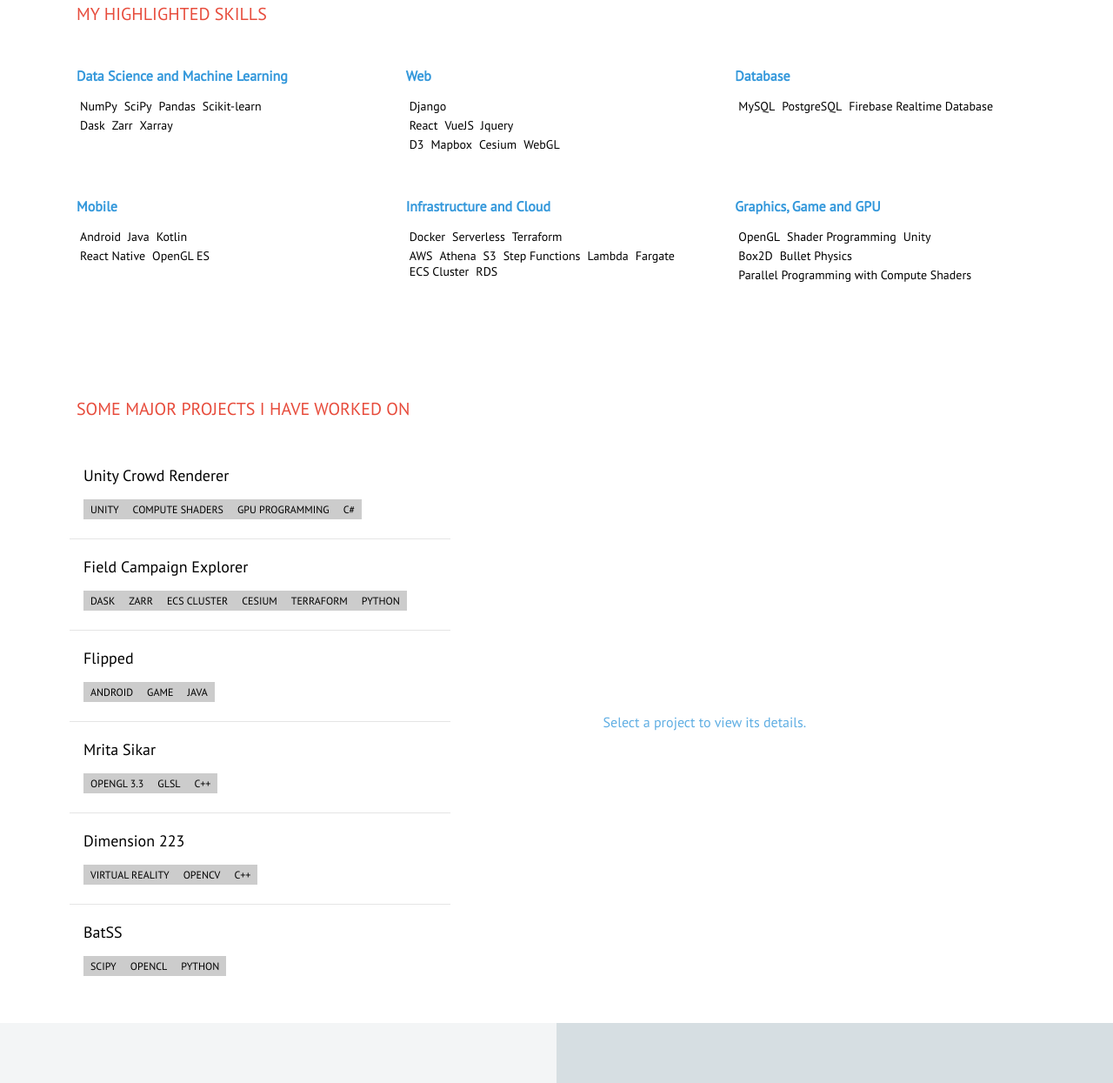
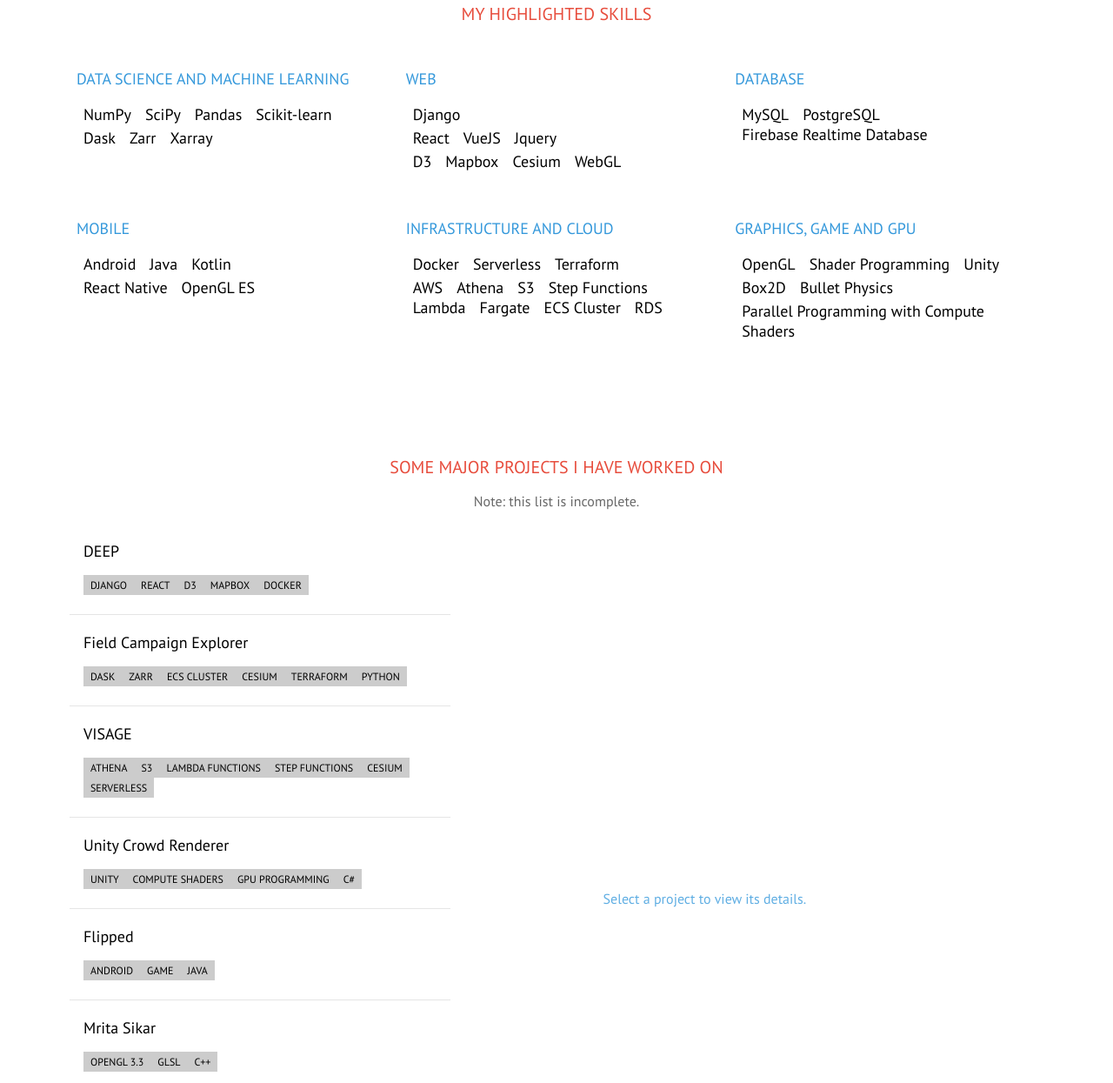
Before and after one commit to bibekdahal/bibekdahal.github.io, a plain HTML site: page index.html in a window 1280 px wide. Shown: the part 1125-2370 px from the top of the page at 87% size. Drawn offline with nearby package versions, Linux system fonts and the light colour scheme; a web font is replaced by a local one.

Commit message:
Add a couple of projects

```diff
--- a/index.html
+++ b/index.html
@@ -95,17 +95,20 @@
 
         <section id="projects">
           <h2> Some major projects I have worked on </h2>
+          <p> Note: this list is incomplete. </p>
           <div class="list">
-            <div class="project" data-id="unity-crowd-renderer">
-              <h4> Unity Crowd Renderer </h4>
-              <ul class="tags">
-                  <li>Unity</li>
-                  <li>Compute Shaders</li>
-                  <li>GPU Programming</li>
-                  <li>C#</li>
-              </ul>
-              <img src="/img/unity.png">
-            </div>
+
+              <div class="project" data-id="deep">
+                <h4> DEEP </h4>
+                <ul class="tags">
+                    <li>Django</li>
+                    <li>React</li>
+                    <li>D3</li>
+                    <li>Mapbox</li>
+                    <li>Docker</li>
+                </ul>
+                <img src="/img/unity.png">
+              </div>
 
             <div class="project" data-id="field-campaign-explorer">
               <h4> Field Campaign Explorer </h4>
@@ -118,6 +121,31 @@
                   <li>Python</li>
               </ul>
               <img src="/img/fcx.jpeg">
+            </div>
+
+            <div class="project" data-id="visage">
+              <h4> VISAGE </h4>
+              <ul class="tags">
+                  <li>Athena</li>
+                  <li>S3</li>
+                  <li>Lambda Functions</li>
+                  <li>Step Functions</li>
+                  <li>Cesium</li>
+                  <li>Serverless</li>
+              </ul>
+              <img src="/img/fcx.jpeg">
+            </div>
+
+
+            <div class="project" data-id="unity-crowd-renderer">
+              <h4> Unity Crowd Renderer </h4>
+              <ul class="tags">
+                  <li>Unity</li>
+                  <li>Compute Shaders</li>
+                  <li>GPU Programming</li>
+                  <li>C#</li>
+              </ul>
+              <img src="/img/unity.png">
             </div>
 
             <div class="project" data-id="flipped">
@@ -297,6 +325,43 @@
             </p>
           </div>
 
+          <div class="details" data-id="visage">
+            <h3> VISAGE </h3>
+            <p class="summary">
+            A Visualization and Exploration Framework for Environmental Data.
+            </p>
+
+            <p class="extra">
+            Worked on a team with:<br>
+            <i>Global Hydrology Resource Center, The University of Alabama in Huntsville</i>
+            </p>
+            <p>
+              As part of a bigger team, I worked on developing a serverless backend with AWS to ingest and query large datasets for 3D visualization systems.
+            </p>
+          </div>
+
+
+
+          <div class="details" data-id="deep">
+            <h3> DEEP </h3>
+            <p class="summary">
+            A semi-automated data analysis and visualization tool developed for the humanitarian community, funded by various UN agencies, the IFRC, and other INGOs.
+            </p>
+
+            <p class="extra">
+            Worked on a team with:<br>
+            <i>Togglecorp</i>
+            </p>
+            <p>
+              DEEP is used all over the world by various agencies to collect, analyse and visualize data using planned frameworks.
+            </p>
+
+            <p>
+              I was involved in both backend and frontend development of DEEP and had hands-on experience designing backend architecture of the system as well as developing front-end components.
+              I worked on this project along with some others at Togglecorp for more than two years, which helped build my full-stack engineering skills quite a lot.
+            </p>
+          </div>
+
           <div class="details active">
             <p class="info">
               Select a project to view its details.
--- a/scss/index.scss
+++ b/scss/index.scss
@@ -123,7 +123,7 @@
     text-transform: uppercase;
     font-size: 20px;
     color: $color-primary;
-    // text-align: center;
+    text-align: center;
   }
 
   .skillset {
@@ -133,9 +133,9 @@
 
     h3 {
       color: $color-secondary;
-      font-weight: 600;
-      // text-transform: uppercase;
-      font-size: 16px;
+      font-weight: 500;
+      text-transform: uppercase;
+      font-size: 18px;
       // text-align: center;
       padding: 32px 0 0 0;
     }
@@ -149,9 +149,9 @@
       flex-wrap: wrap;
 
       li {
-        padding: 0 4px;
-        font-size: 14px;
-        text-align: center;
+        padding: 0 8px;
+        font-size: 18px;
+        // text-align: center;
       }
     }
   }
@@ -165,12 +165,18 @@
 
   h2 {
     flex-basis: 100%;
-    margin: 32px 16px 32px;
+    margin: 32px 16px 0;
     font-weight: 500;
     text-transform: uppercase;
     font-size: 20px;
     color: $color-primary;
-    // text-align: center;
+    text-align: center;
+  }
+
+  > p {
+    flex-basis: 100%;
+    text-align: center;
+    color: rgba(0, 0, 0, 0.6);
   }
 
   .list {
```
Also changed, not shown: css/index.css, 1 other file.
